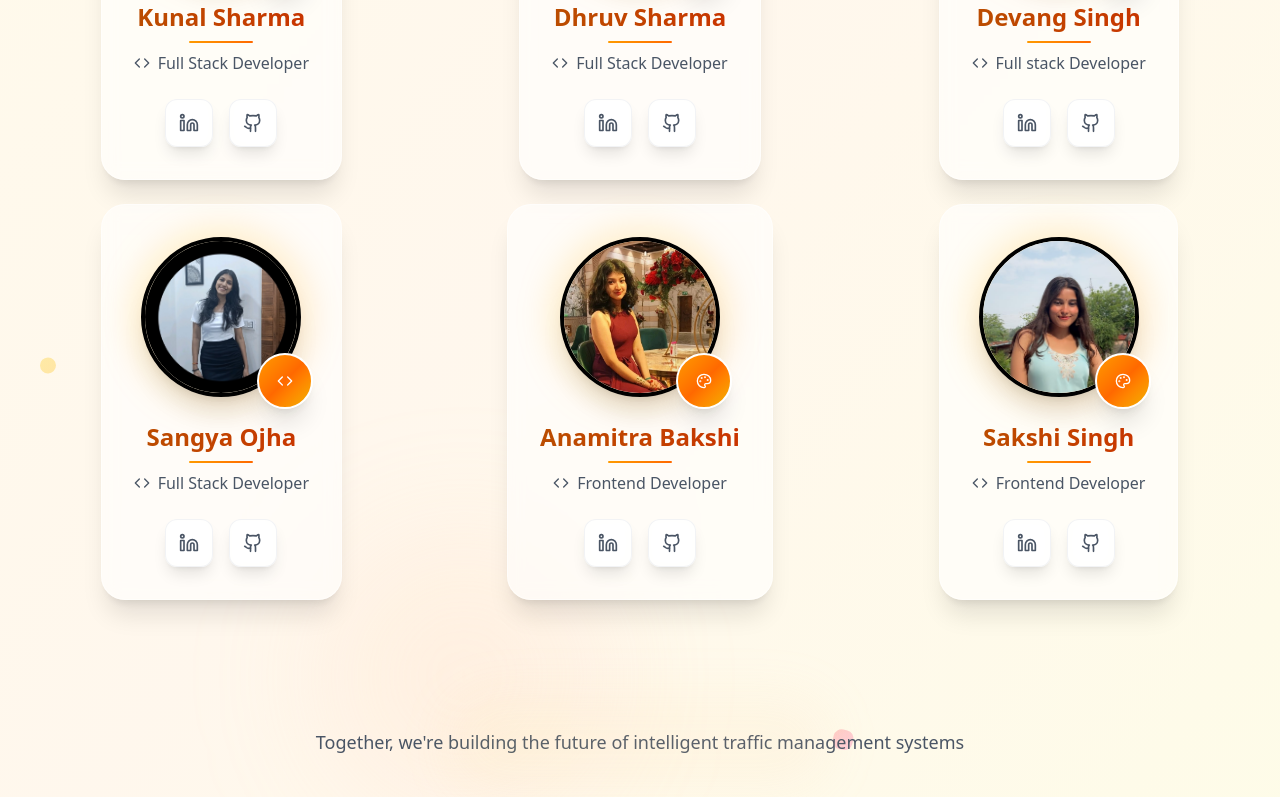
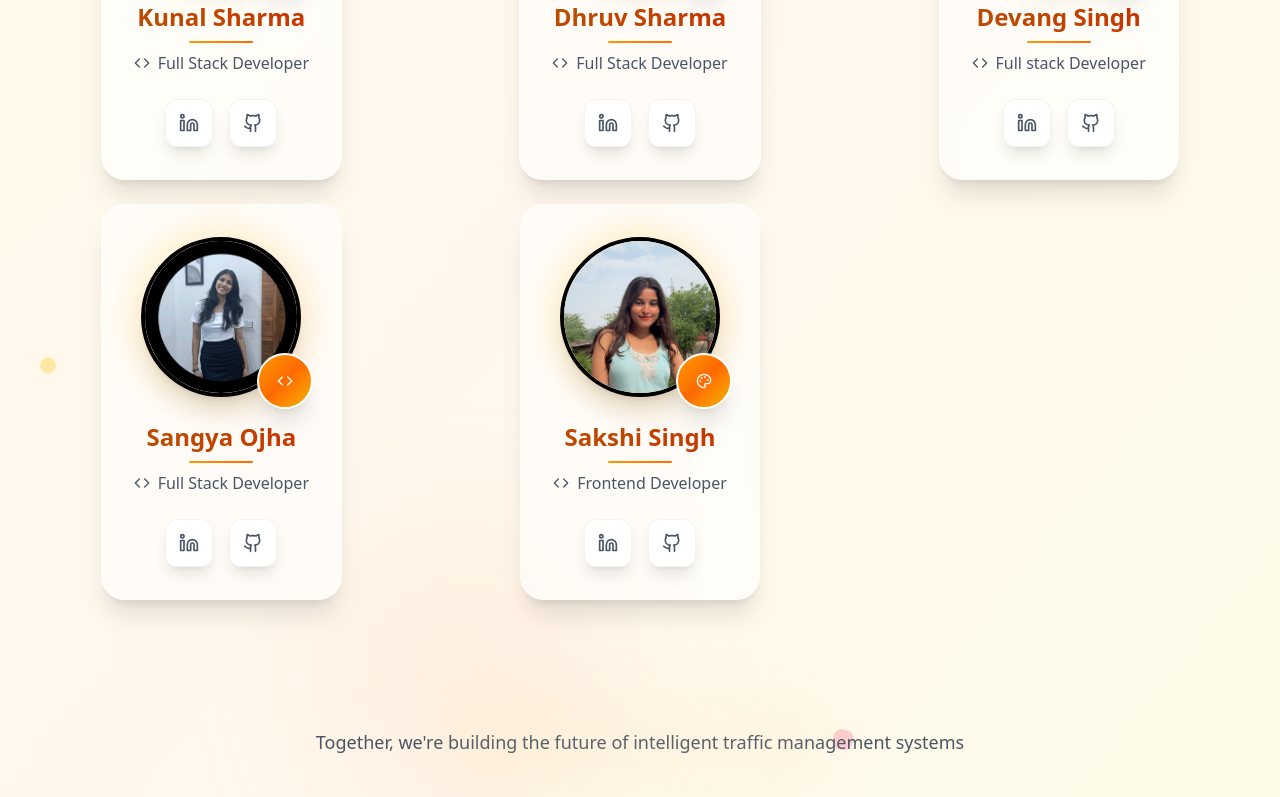
Before and after one commit to JUGADU-GEEKS/RedLite, a React (Vite) app in the folder Frontend/: page /team in a window 1280 px wide. Shown: the part 666-1463 px from the top of the page. Built offline with nearby package versions, Linux system fonts and the light colour scheme.

Commit message:
Final Push

```diff
--- a/Frontend/src/components/team.jsx
+++ b/Frontend/src/components/team.jsx
@@ -6,7 +6,7 @@ import { useNavigate } from 'react-router-dom';
 import dhruvImg from '../assets/dhruv_sharma.jpg';
 import kunalImg from '../assets/kunal_sharma.jpg';
 import sangyaImg from '../assets/sangya_ojha.jpg';
-import anam from '../assets/anam.jpg';
+// import anam from '../assets/anam.jpg';
 import sakshi from '../assets/sakshi.jpg';
 import devang from '../assets/devang.jpg';
 import Navbar from "./Navbar";
@@ -156,13 +156,13 @@ const Team = ({ }) => {
       github: "https://github.com/sangya-25",
       image: sangyaImg
     },
-    {
-      name: "Anamitra Bakshi",
-      role: "Frontend Developer",
-      linkedin: "https://www.linkedin.com/in/anamitra-bakshi-b021bb325?utm_source=share&utm_campaign=share_via&utm_content=profile&utm_medium=android_app",
-      github: "https://github.com/anamitra-tech",
-      image: anam
-    },
+    // {
+    //   name: "Anamitra Bakshi",
+    //   role: "Frontend Developer",
+    //   linkedin: "https://www.linkedin.com/in/anamitra-bakshi-b021bb325?utm_source=share&utm_campaign=share_via&utm_content=profile&utm_medium=android_app",
+    //   github: "https://github.com/anamitra-tech",
+    //   image: anam
+    // },
     {
       name: "Sakshi Singh",
       role: "Frontend Developer",
```
Also changed, not shown: 7 other files (tests, documents, lock files or other folders).
